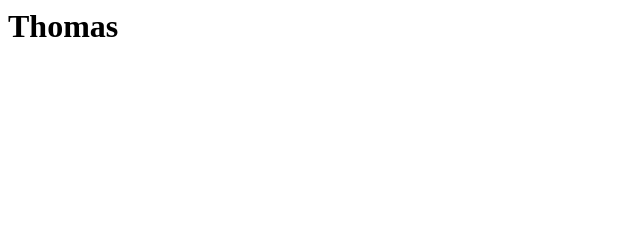
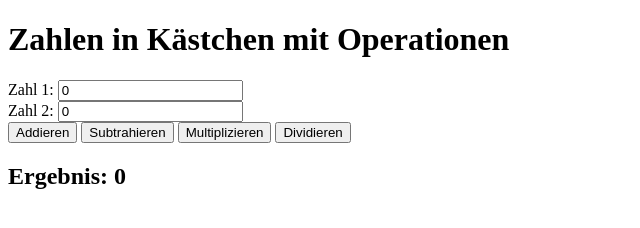
Before and after one commit to tomskyPotato/Website-Nutritions, a plain HTML site: page index.html in a window 1280 px wide. Shown: the whole page, without its empty margins (0-640 px from the left). Drawn offline with Linux system fonts and the light colour scheme.

Commit message:
javascript von chatgpt

```diff
--- a/index.html
+++ b/index.html
@@ -1,10 +1,59 @@
+<!DOCTYPE html>
 <html lang="en">
 <head>
     <meta charset="UTF-8">
     <meta name="viewport" content="width=device-width, initial-scale=1.0">
-    <title>Document</title>
+    <title>Zahlen und Operationen</title>
 </head>
 <body>
-    <h1>Thomas</h1>
+    <h1>Zahlen in Kästchen mit Operationen</h1>
+
+    <div>
+        <label for="number1">Zahl 1:</label>
+        <input type="number" id="number1" value="0">
+    </div>
+    <div>
+        <label for="number2">Zahl 2:</label>
+        <input type="number" id="number2" value="0">
+    </div>
+
+    <div>
+        <button onclick="addNumbers()">Addieren</button>
+        <button onclick="subtractNumbers()">Subtrahieren</button>
+        <button onclick="multiplyNumbers()">Multiplizieren</button>
+        <button onclick="divideNumbers()">Dividieren</button>
+    </div>
+
+    <h2>Ergebnis: <span id="result">0</span></h2>
+
+    <script>
+        function addNumbers() {
+            var num1 = parseFloat(document.getElementById('number1').value);
+            var num2 = parseFloat(document.getElementById('number2').value);
+            document.getElementById('result').innerText = num1 + num2;
+        }
+
+        function subtractNumbers() {
+            var num1 = parseFloat(document.getElementById('number1').value);
+            var num2 = parseFloat(document.getElementById('number2').value);
+            document.getElementById('result').innerText = num1 - num2;
+        }
+
+        function multiplyNumbers() {
+            var num1 = parseFloat(document.getElementById('number1').value);
+            var num2 = parseFloat(document.getElementById('number2').value);
+            document.getElementById('result').innerText = num1 * num2;
+        }
+
+        function divideNumbers() {
+            var num1 = parseFloat(document.getElementById('number1').value);
+            var num2 = parseFloat(document.getElementById('number2').value);
+            if (num2 !== 0) {
+                document.getElementById('result').innerText = num1 / num2;
+            } else {
+                document.getElementById('result').innerText = 'Division durch 0 nicht möglich!';
+            }
+        }
+    </script>
 </body>
 </html>
```
